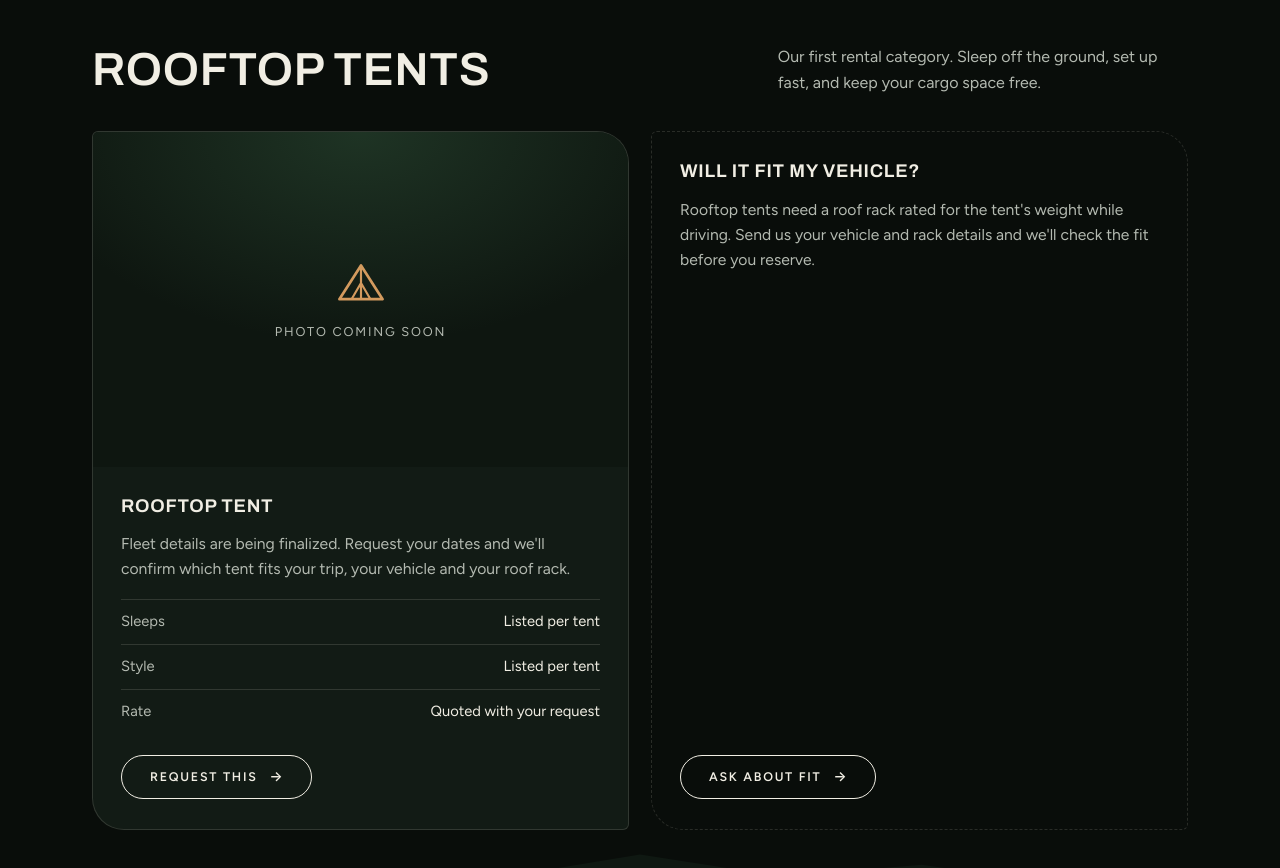
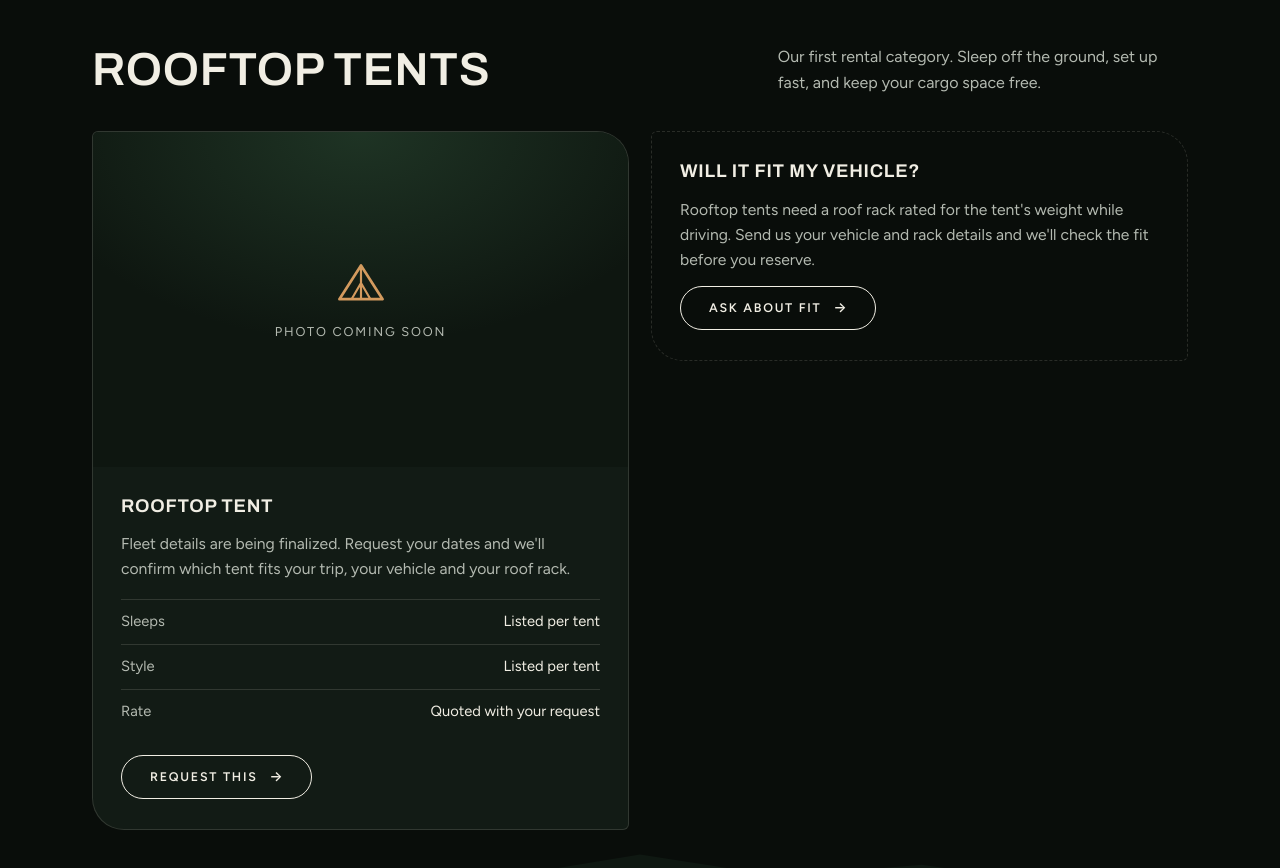
Before and after one commit to ponderosa26/Ponderosa-Trail-Systems, a plain HTML site: page rentals.html in a window 1280 px wide. Shown: the part 680-1548 px from the top of the page. Drawn offline with Linux system fonts and the light colour scheme.

Commit message:
Rentals: size note card to content
Co-Authored-By: Claude Sonnet 5.5 <noreply@anthropic.com>
Claude-Session: https://claude.ai/code/session_01T9M5a2RdsZXY1K3VqVC3td

```diff
--- a/style.css
+++ b/style.css
@@ -1562,3 +1562,4 @@ footer {
   .nav-cta { padding: 10px 16px; }
 }
 .rentals-hero .hero-actions { margin-top: 32px; }
+.rental-card-note { align-self: start; }
```
